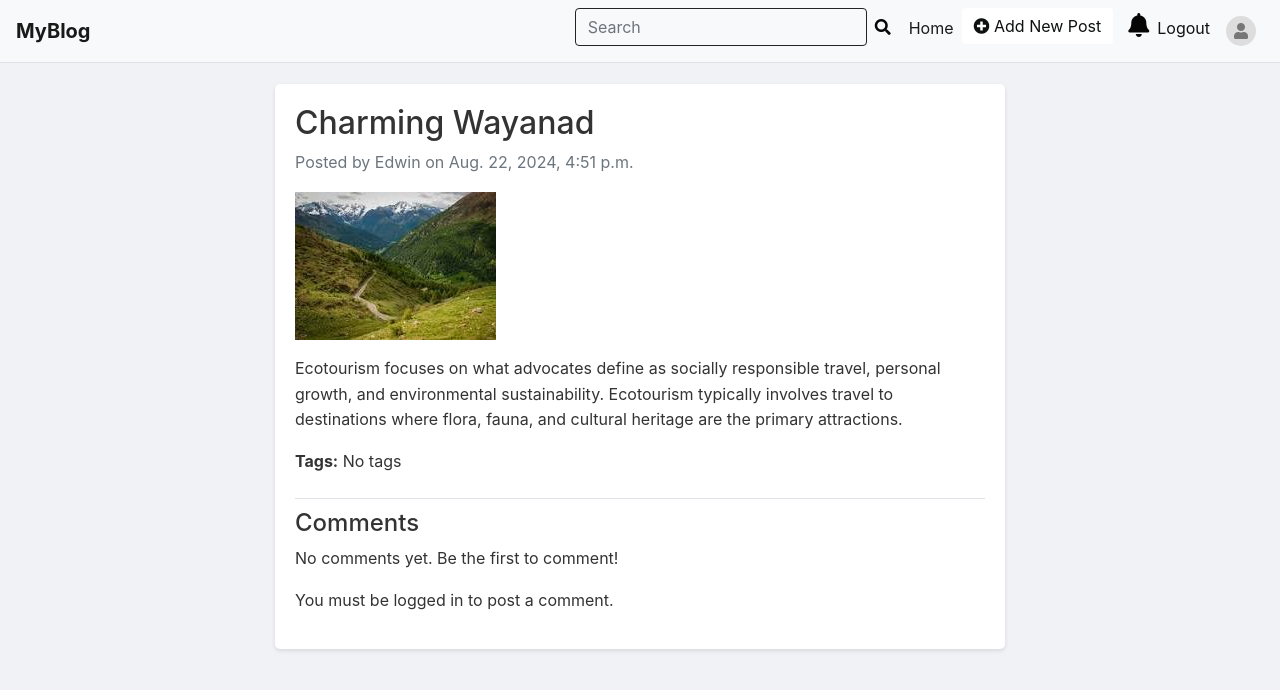
After one commit to a-njali-raj/Beinex, a Django app: page /post/4/ in a window 1280 px wide. The commit adds this page. Shown: the top 690 px of the page. Run offline with Django 5.2, Linux system fonts and the light colour scheme; data comes from the database, SQL or seed files in the repository; both versions use the stored data as it was after the commit; some libraries are stand-ins or nearby versions.

Commit message:
Comment section and post detail page

```diff
--- a/PersonalBlog/blog/forms.py
+++ b/PersonalBlog/blog/forms.py
@@ -1 +1,7 @@
 from django import forms
+from .models import Comment
+
+class CommentForm(forms.ModelForm):
+    class Meta:
+        model = Comment
+        fields = ['content']
--- a/PersonalBlog/blog/models.py
+++ b/PersonalBlog/blog/models.py
@@ -22,3 +22,9 @@ class Post(models.Model):
     created_at = models.DateTimeField(auto_now_add=True)
     updated_at = models.DateTimeField(auto_now=True)
     is_available = models.BooleanField(default=True)
+
+class Comment(models.Model):
+    post = models.ForeignKey(Post, on_delete=models.CASCADE, related_name='comments')
+    author = models.ForeignKey(User, on_delete=models.CASCADE)
+    content = models.TextField()
+    created_at = models.DateTimeField(auto_now_add=True)
--- a/PersonalBlog/blog/urls.py
+++ b/PersonalBlog/blog/urls.py
@@ -16,4 +16,7 @@ urlpatterns = [
     path('edit_post/<int:post_id>/', views.edit_post, name='edit_post'),
     path('delete-post/<int:post_id>/', views.delete_post, name='delete_post'),
     path('update-profile/', views.update_profile, name='update_profile'),
+    path('search_results.html', views.search_results, name='search_results'),
+    path('post/<int:post_id>/', views.post_detail, name='post_detail'),
+
     ]+ static(settings.MEDIA_URL, document_root=settings.MEDIA_ROOT)
--- a/PersonalBlog/blog/views.py
+++ b/PersonalBlog/blog/views.py
@@ -4,7 +4,7 @@ from django.contrib import messages,auth
 from django.contrib.auth import authenticate, login
 from django.views.decorators.cache import never_cache
 from django.contrib.auth.decorators import login_required
-
+from .forms import CommentForm
 
 from .models import User,Post
 
@@ -59,11 +59,14 @@ def signup(request):
 def user(request):
     posts = Post.objects.filter(is_available=True).order_by('-created_at')
     for post in posts:
-        # Check if post.tag is not None before splitting
         if post.tag:
             post.split_tags = post.tag.split(",")
         else:
             post.split_tags = []
+
+
+        post.comments_list = post.comments.all()
+
     return render(request, 'user.html', {'posts': posts})
 
 @never_cache
@@ -109,6 +112,7 @@ def post_create(request):
 
 
 @login_required
+@never_cache
 def myprofile(request):
     user = request.user
     # Fetch the posts of the logged-in user
@@ -138,6 +142,7 @@ def myprofile(request):
 
 
 @login_required
+@never_cache
 def edit_post(request, post_id):
     post = get_object_or_404(Post, id=post_id)
 
@@ -161,6 +166,7 @@ def edit_post(request, post_id):
     return render(request, 'editpost.html', {'post': post})
 
 @login_required
+@never_cache
 def delete_post(request, post_id):
     if request.method == 'GET':
         post = get_object_or_404(Post, id=post_id, author=request.user)
@@ -169,6 +175,7 @@ def delete_post(request, post_id):
         return redirect('myprofile')
 
 @login_required
+@never_cache
 def update_profile(request):
     user = request.user
 
@@ -195,3 +202,42 @@ def update_profile(request):
         return redirect('myprofile')  # Redirect to the profile page or another page after update
 
     return render(request, 'updateprofile.html', {'user': user})
+
+@login_required
+@never_cache
+def search_results(request):
+    query = request.GET.get('q')
+    posts = Post.objects.filter(tag__icontains=query) | Post.objects.filter(author__username__icontains=query,is_available=True)
+    users = User.objects.filter(username__icontains=query)
+
+    # Preprocess tags
+    for post in posts:
+        if post.tag:  # Ensure the tag is not None
+            post.split_tags = post.tag.split(',')
+        else:
+            post.split_tags = []  # Provide an empty list if no tags are present
+
+    return render(request, 'search_results.html', {'posts': posts, 'users': users, 'query': query})
+
+
+def post_detail(request, post_id):
+    post = get_object_or_404(Post, id=post_id)
+    comments = post.comments.all()
+
+    if request.method == 'POST':
+        form = CommentForm(request.POST)
+        if form.is_valid():
+            comment = form.save(commit=False)
+            comment.post = post
+            comment.author = request.user
+            comment.save()
+            form = CommentForm()  # Clear the form after submission
+    else:
+        form = CommentForm()
+
+    context = {
+        'post': post,
+        'comments': comments,
+        'form': form,
+    }
+    return render(request, 'post_detail.html', context)
--- a/PersonalBlog/templates/layout/base.html
+++ b/PersonalBlog/templates/layout/base.html
@@ -291,7 +291,47 @@ body {
     background-color: rgba(234, 169, 175, 0.8); /* Red with transparency */
     color: #060505;
 }
+/* Adjust the position of the search button slightly to the left */
+.navbar .form-inline button {
+    margin-left: -10px; /* Adjust this value to move the button more to the left if needed */
+    background: none;
+    border: none;
+    color: #070707; /* Color of the search icon */
+    padding: 5px 10px; /* Adjust padding as needed */
+}
 
+/* Ensure the input field and button align properly */
+.navbar .form-inline {
+    display: flex;
+    align-items: center;
+}
+
+/* Increase the space between the Home button and the search form */
+.navbar-nav .nav-item + .form-inline {
+    margin-left: 20px; /* Adjust this value to increase the spacing */
+}
+
+/* Styling the search input field */
+.navbar .form-inline .form-control {
+    background-color: transparent; /* Transparent background */
+    color: #0b0a0a; /* Text color */
+    border: 1px solid #242323; /* Border color */
+    padding-right: 30px; /* Extra padding to make space for the icon */
+}
+
+/* Hover effect for the input field */
+.navbar .form-inline .form-control:hover,
+.navbar .form-inline .form-control:focus {
+    border-color: #61aefc;  /* Border color on hover/focus */
+    box-shadow: none; /* Remove default shadow */
+    outline: black; /* Remove default outline */
+}
+
+/* Optional: Hover effect for the search icon button */
+.navbar .form-inline button:hover {
+    color: #61aefc; /* Change color on hover */
+    cursor: pointer;
+}
 
 /* Responsive Design */
 @media (max-width: 767px) {
--- a/PersonalBlog/templates/layout/header.html
+++ b/PersonalBlog/templates/layout/header.html
@@ -6,6 +6,17 @@
     </a>
     <div class="collapse navbar-collapse">
         <ul class="navbar-nav ml-auto">
+            <!-- Search Form -->
+           <!-- Search Form -->
+<li class="nav-item">
+    <form class="form-inline" action="{% url 'search_results' %}" method="GET">
+        <input class="form-control mr-sm-2" type="search" placeholder="Search" aria-label="Search" name="q">
+        <button type="submit">
+            <i class="fas fa-search"></i> <!-- Font Awesome Search Icon -->
+        </button>
+    </form>
+</li>
+
             <li class="nav-item active">
                 <a class="nav-link" href="{% url 'user' %}">Home</a>
             </li>
--- /dev/null
+++ b/PersonalBlog/templates/post_detail.html
@@ -0,0 +1,110 @@
+{% extends "layout/base.html" %}
+
+{% block content %}
+<div class="container mt-4">
+    <div class="row justify-content-center">
+        <div class="col-md-8">
+            <!-- Post Details -->
+            <div class="post">
+                <h2>{{ post.title }}</h2>
+                <p class="text-muted">Posted by {{ post.author.username }} on {{ post.created_at }}</p>
+
+                <!-- Post Image -->
+                {% if post.image %}
+                    <img src="{{ post.image.url }}" alt="{{ post.title }}" class="img-fluid mb-3">
+                {% endif %}
+
+                <!-- Post Content -->
+                <p>{{ post.content }}</p>
+
+                <!-- Post Tags -->
+                <p><strong>Tags:</strong>
+                    {% if post.tags.all %}
+                        {% for tag in post.tags.all %}
+                            <a href="#" class="text-primary">{{ tag.name }}</a>{% if not forloop.last %}, {% endif %}
+                        {% endfor %}
+                    {% else %}
+                        No tags
+                    {% endif %}
+                </p>
+
+                <!-- Comments Section -->
+                <div class="comments-section mt-4">
+                    <h4>Comments</h4>
+                    <!-- Display the first comment only -->
+                    {% if comments %}
+                        <div class="media mb-3 comment-item">
+                            {% if comments.0.author.profile_pic %}
+                                <!-- Display user profile picture if available -->
+                                <img class="mr-3" src="{{ comments.0.author.profile_pic.url }}" alt="{{ comments.0.author.username }}" style="width: 64px; height: 64px; border-radius: 50%;">
+                            {% else %}
+                                <!-- Display Font Awesome user icon if no profile picture -->
+                                <i class="fas fa-user-circle fa-3x mr-3"></i>
+                            {% endif %}
+                            <div class="media-body">
+                                <h5 class="mt-0">{{ comments.0.author.username }}</h5>
+                                <p>{{ comments.0.content }}</p>
+                                <small class="text-muted">Posted on {{ comments.0.created_at }}</small>
+                            </div>
+                        </div>
+                        <!-- Arrow to load more comments -->
+                        <button class="btn btn-link" onclick="toggleComments()">
+                            <i class="fas fa-chevron-down"></i> Load more comments
+                        </button>
+                        <!-- Hidden comments -->
+                        <div id="comments" style="display: none;">
+                            {% for comment in comments|slice:"1:" %}
+                                <div class="media mb-3">
+                                    {% if comment.author.profile_pic %}
+                                        <!-- Display user profile picture if available -->
+                                        <img class="mr-3" src="{{ comment.author.profile_pic.url }}" alt="{{ comment.author.username }}" style="width: 64px; height: 64px; border-radius: 50%;">
+                                    {% else %}
+                                        <!-- Display Font Awesome user icon if no profile picture -->
+                                        <i class="fas fa-user-circle fa-3x mr-3"></i>
+                                    {% endif %}
+                                    <div class="media-body">
+                                        <h5 class="mt-0">{{ comment.author.username }}</h5>
+                                        <p>{{ comment.content }}</p>
+                                        <small class="text-muted">Posted on {{ comment.created_at }}</small>
+                                    </div>
+                                </div>
+                            {% empty %}
+                                <p>No more comments.</p>
+                            {% endfor %}
+                        </div>
+                    {% else %}
+                        <p>No comments yet. Be the first to comment!</p>
+                    {% endif %}
+
+                    <!-- Comment Form -->
+                    {% if user.is_authenticated %}
+                        <form method="post">
+                            {% csrf_token %}
+                            <div class="form-group">
+                                <textarea class="form-control" rows="3" name="content" placeholder="Add a comment..."></textarea>
+                            </div>
+                            <button type="submit" class="btn btn-primary">Post Comment</button>
+                        </form>
+                    {% else %}
+                        <p>You must be logged in to post a comment.</p>
+                    {% endif %}
+                </div>
+            </div>
+        </div>
+    </div>
+</div>
+
+<script>
+    function toggleComments() {
+        var commentsDiv = document.getElementById('comments');
+        var button = commentsDiv.previousElementSibling;
+        if (commentsDiv.style.display === 'none') {
+            commentsDiv.style.display = 'block';
+            button.innerHTML = '<i class="fas fa-chevron-up"></i> Hide comments';
+        } else {
+            commentsDiv.style.display = 'none';
+            button.innerHTML = '<i class="fas fa-chevron-down"></i> Load more comments';
+        }
+    }
+</script>
+{% endblock %}
```
Also changed, not shown: PersonalBlog/templates/search_results.html (added, +105 -0 lines), PersonalBlog/templates/user.html (+80 -14 lines), PersonalBlog/blog/migrations/0007_comment.py (added), PersonalBlog/db.sqlite3.
